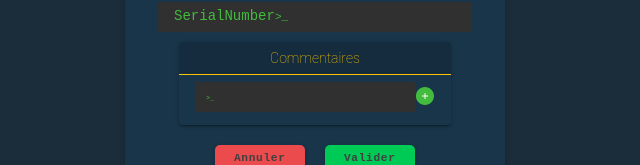
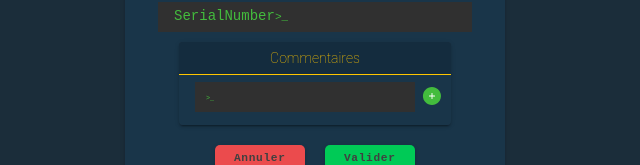
Before and after one commit to Admiralis/front-ionic, a React (Create React App) app: page /scan/edit/1 in a window 1280 px wide. Shown: the part 242-407 px from the top of the page, without its empty margins (325-965 px from the left). Built offline with nearby package versions, Linux system fonts and the light colour scheme.

Commit message:
style: alignement boutons :lipstick:

```diff
--- a/src/commons/components/Buttons/CommentButtons/CommentsButtons.component.tsx
+++ b/src/commons/components/Buttons/CommentButtons/CommentsButtons.component.tsx
@@ -11,7 +11,7 @@ const CommentsButtonsComponent = (props: CommentsButtonsComponentProps) => {
     const {action, onClick} = props;
 
     return (
-        <button onClick={onClick} style={{marginTop: "4%"}}>
+        <button onClick={onClick} style={{marginTop: "4%", marginLeft: '3%'}}>
             {action === 'remove' &&
                 <svg width="20" height="20" viewBox="0 0 20 20" fill="none" xmlns="http://www.w3.org/2000/svg" >
                     <path
--- a/src/commons/components/Forms/Comments/CommentIterator/CommentIterator.module.css
+++ b/src/commons/components/Forms/Comments/CommentIterator/CommentIterator.module.css
@@ -5,4 +5,5 @@
     align-items: center;
     width: 100%;
     height: 100%;
+    flex-wrap: nowrap;
 }
```
